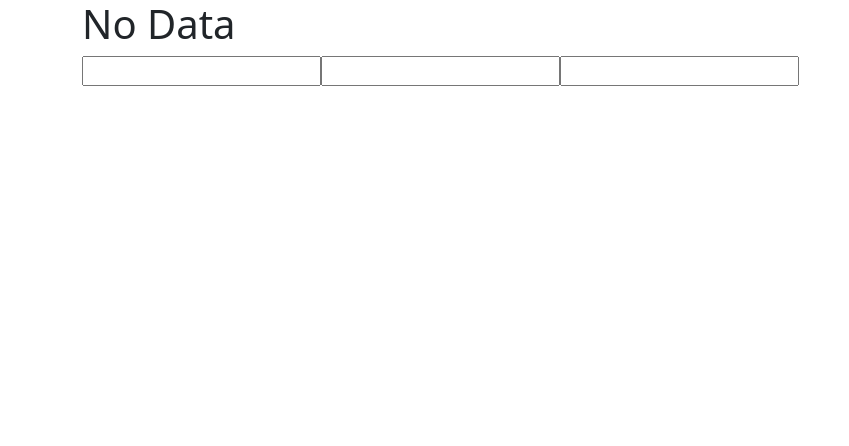
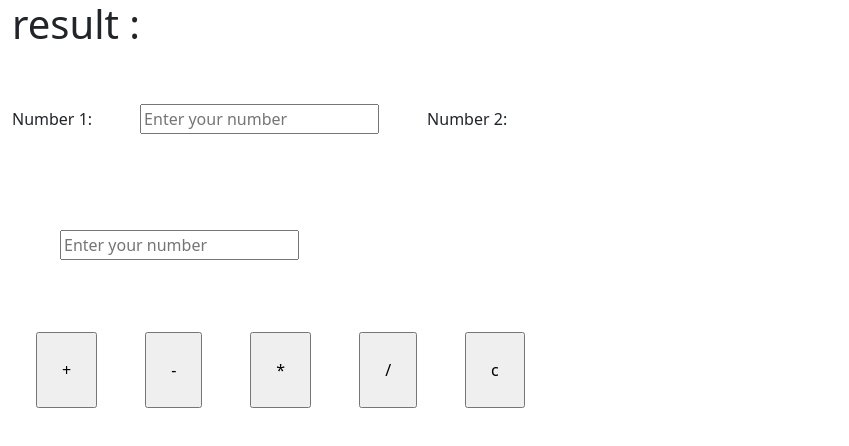
Before and after one commit to SKmuizz/react-practice-1, a React (Create React App) app in the folder practice/: page / in a window 1280 px wide. Shown: the top 446 px of the page, without its empty margins (0-849 px from the left). Built offline with nearby package versions, Linux system fonts and the light colour scheme.

Commit message:
initial commit

```diff
--- a/package.json
+++ b/package.json
@@ -1,5 +1,6 @@
 {
   "dependencies": {
-    "bootstrap": "^5.3.3"
+    "bootstrap": "^5.3.3",
+    "react-router-dom": "^6.26.2"
   }
 }
--- a/practice/package.json
+++ b/practice/package.json
@@ -9,6 +9,7 @@
     "react": "^18.3.1",
     "react-bootstrap": "^2.10.5",
     "react-dom": "^18.3.1",
+    "react-router-dom": "^6.26.2",
     "react-scripts": "5.0.1",
     "web-vitals": "^2.1.4"
   },
--- a/practice/src/App.js
+++ b/practice/src/App.js
@@ -3,86 +3,202 @@ import Profile from "./components/Profile";
 import Button from "react-bootstrap/Button";
 import Card from "react-bootstrap/Card";
 import React, { useState, useEffect } from "react";
+import { Alert } from "bootstrap";
+function App() {
 
-function App() {
-  const [data , setData] = useState({
-    name: "",
-    age: "",
-    city:"",
-  })
+ const intialData = {
+  number1 : "",
+  number2 : "",
+  result : ""
+ }
+ const Result = ""
 
-  const [isEmpty, setIsEmpty] = useState(true);
+  const [data , setData] = useState({intialData})
+  const updateNumber1 =
+
+      (e)=>{
+        setData( {
+          ...data,
+         number1:parseFloat(e.target.value)
+        })
+      }
+      const updateNumber2 =
+
+      (e)=>{
+        setData( {
+          ...data,
+         number2:parseFloat(e.target.value)
+        })
+      }
+      const updateResult =
+      (action)=>{
+      if (action == 'add') {
+        setData({...data,result: data.number1 + data.number2})
+
+      }
+       else if (action == 'sub') {
+       if (data.number1 >= data.number2) {
+        setData({...data,result:data.number1 - data.number2})
+       }
+       else{
+        alert(data.number1 + " should be greater than " + data.number2  );
+       }
+      }
+       else if (action == 'mul') {
+        setData({...data,result:data.number1 * data.number2})
+      }
+       else if (action == 'div') {
+        setData({...data,result: data.number1 / data.number2 })
+      }
+      else {
+        setData(intialData)
+
+      }
+
+      }
+
+      const [history , sethistory] = useState([])
+      const previousHistory =
+       (e)=>{
+        setData({
+          ...data,
+          result:e.target.value
+        })
+
+       }
+       console.log(previousHistory);
+
+
+
 
 
   return (
-    <div className="container">
-      {
-        isEmpty == true ?
-          <h1>No Data</h1>
-        :
-        <>
-        {
-          data.name != '' ? <h1>Name: {data.name}</h1> : <></>
-        }
-        {
-          data.age != '' ? <h1>Age: {data.age}</h1> : <></>
-
-        }
-        {
-          data.city != '' ? <h1>city: {data.city}</h1> : <></>
-
-        }
-        </>
-      }
-
-      <input type="text" onChange={
-        (e)=>{
-          setData({
-            ...data,
-            name: e.target.value
-          })
-          setIsEmpty(e.target.value == '' && data.age == '' && data.city == '' ? true : false)
-        }
-      }/>
-      <input type="text" onChange={
-        (e)=>{
-          setData({
-            ...data,
-            age: e.target.value
-          })
-          setIsEmpty(data.name == '' &&  e.target.value == '' && data.city == '' ? true : false)
-          }}/>
-          <input type="text" onChange={
-        (e)=>{
-          setData({
-            ...data,
-            city: e.target.value
-          })
-          setIsEmpty(data.name == '' && data.age == '' &&  e.target.value == '' ? true : false)
-        }
-      }/>
-    </div>
-  )
-   // const [profiles, setProfiles] = useState([]);
-  // useEffect(() => {
-  //   fetch('/data/Profile.json')
-  //     .then((response) => response.json())
-  //     .then((data) => setProfiles(data))
-  //     .catch((error) => console.error("Error fetching the profiles:", error));
-  // }, []);
-
-  // return (
-  //   <div className="container mt-5 mb-5">
-  //     <div className="row">
-  //       <h1 className="mb-5">GitHubs Profile</h1>
-  //       {profiles.map((profile, key) => {
-  //         return <Profile key={key} profile={profile} />;
-  //       })}
-  //     </div>
-  //   </div>
-  // );
+    <div className="container row">
+     <div className="container col-md-8 md">
+     <h1>result :{data.result}</h1>
+      <label htmlFor="number1">Number 1:</label>
+      <input className="m-5" type="number" placeholder="Enter your number" id="number1" value={data.number1} onChange={updateNumber1} />
+      <label htmlFor="number2">Number 2:</label>
+      <input className="m-5" type="number" placeholder="Enter your number" id="number2" value={data.number2} onChange={updateNumber2} />
 
 
+        <div>
+        <input type="button" className="m-4 p-4" value={"+"} onClick={() => updateResult('add')}/>
+        <input type="button" className="m-4 p-4" value={"-"} onClick={() => updateResult('sub')}/>
+        <input type="button" className="m-4 p-4" value={"*"} onClick={() => updateResult('mul')}/>
+        <input type="button" className="m-4 p-4" value={"/"} onClick={() => updateResult('div')}/>
+        <input type="button" className="m-4 p-4" value={"c"} onClick={() => updateResult('c')}/>
+        </div>
+     </div>
+     <div className="container col-md-4">
+      {/* <h1>history</h1>
+      <ol>
+        <li> {history}</li>
+      </ol>
+      <input type="button" value="clear"/> */}
+
+     </div>
+
+    </div>
+
+
+
+  )
 }
+{/* <div className='container mt-5'> */}
 
+//    <div className='row'>
+//    <h1>Github profiles</h1>
+
+//     {profiles.map ((profile ,key) =>{
+//     return<Profile key={key} profile={profile}/>
+// })}
+//    </div>
+//     </div>
+
+ //   <div className="container">
+  //     {
+  //       isEmpty ?
+  //         <h1>No Data</h1>
+  //       :
+  //       <>
+  //       {
+  //         data.name != '' ?<h1>Name: {data.name}</h1> : <></>
+  //       }
+  //       {
+  //         data.age != '' ?<h1>Age: {data.age}</h1> : <></>
+
+  //       }
+  //       {
+  //         data.email != '' ?<h1>Email: {data.email}</h1> : <></>
+
+  //       }
+  //         {
+  //         data.city != '' ?<h1>city: {data.city}</h1> : <></>
+
+  //       }
+  //       </>
+  //     }
+  // <input type="text" placeholder="name" onChange={updateName}/>
+  // <input type="number" placeholder="age" onChange={updateAge}/>
+  // <input type="email" placeholder="email" onChange={upemail}/>
+  // <input type="text" placeholder="city" onChange={updateCity}/>
+
+
+  //   </div>
+
+
+  // const [isEmpty, setIsEmpty] = useState(true);
+
+  // const updateName =
+
+  //     (e)=>{
+  //       setData( {
+  //         ...data,
+  //         name: e.target.value
+  //       })
+  //       setIsEmpty(e.target.value == '' && data.age == "" &&  data.email == ''&&  data.city == '' ? true : false)
+  //     }
+
+
+  // const updateAge =
+
+  //     (e)=>{
+  //       setData({
+  //         ...data,
+  //         age: e.target.value
+  //       })
+
+  //       setIsEmpty(e.target.value == ''  &&  data.name == ''&&  data.email == ''&&  data.city == '' ? true : false)
+
+  //       }
+
+  // const upemail =
+
+
+  //     (e)=>{
+  //       setData({
+  //         ...data,
+  //         email:e.target.value
+  //       })
+
+  //       setIsEmpty(e.target.value == '' && data.age == "" &&  data.name == ''&&  data.city == '' ? true : false)
+
+  //     }
+  //  const updateCity =
+  //  (e)=>{
+  //   setData( {
+  //     ...data,
+  //     city: e.target.value
+  //   })
+  //   setIsEmpty(e.target.value == '' && data.age == "" &&  data.email == '' &&  data.name == ''? true : false)
+  // }
+
+
+   // useEffect(()=>{
+  //   fetch('/data/profiles.json')
+  //   .then(Response => Response.json())
+  //   .then(data => setProfiles(data))
+  //   .catch(error =>console.error('error fetching the profile',error));
+  // },[]);
 export default App;
```
Also changed, not shown: 2 other files (tests, documents, lock files or other folders).
